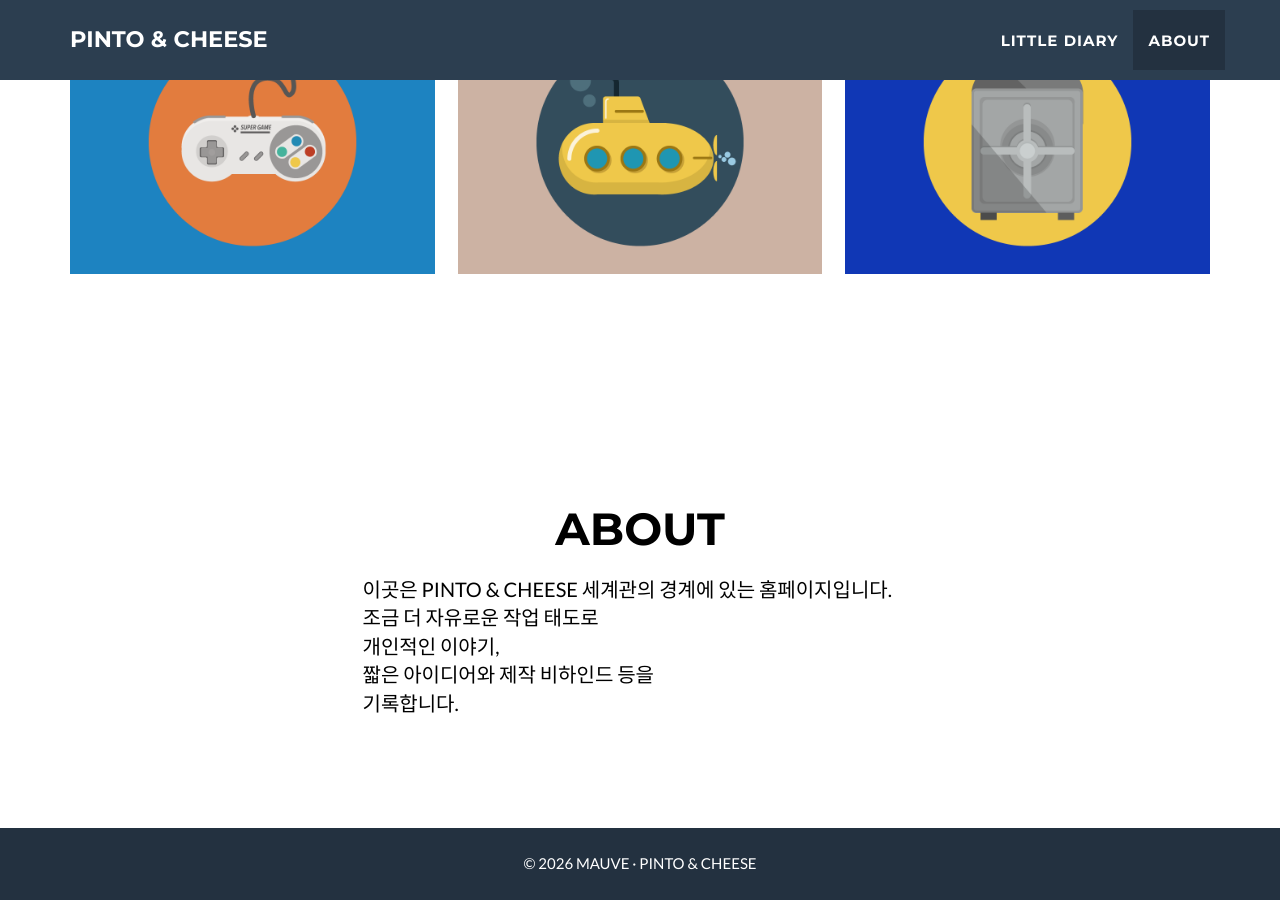
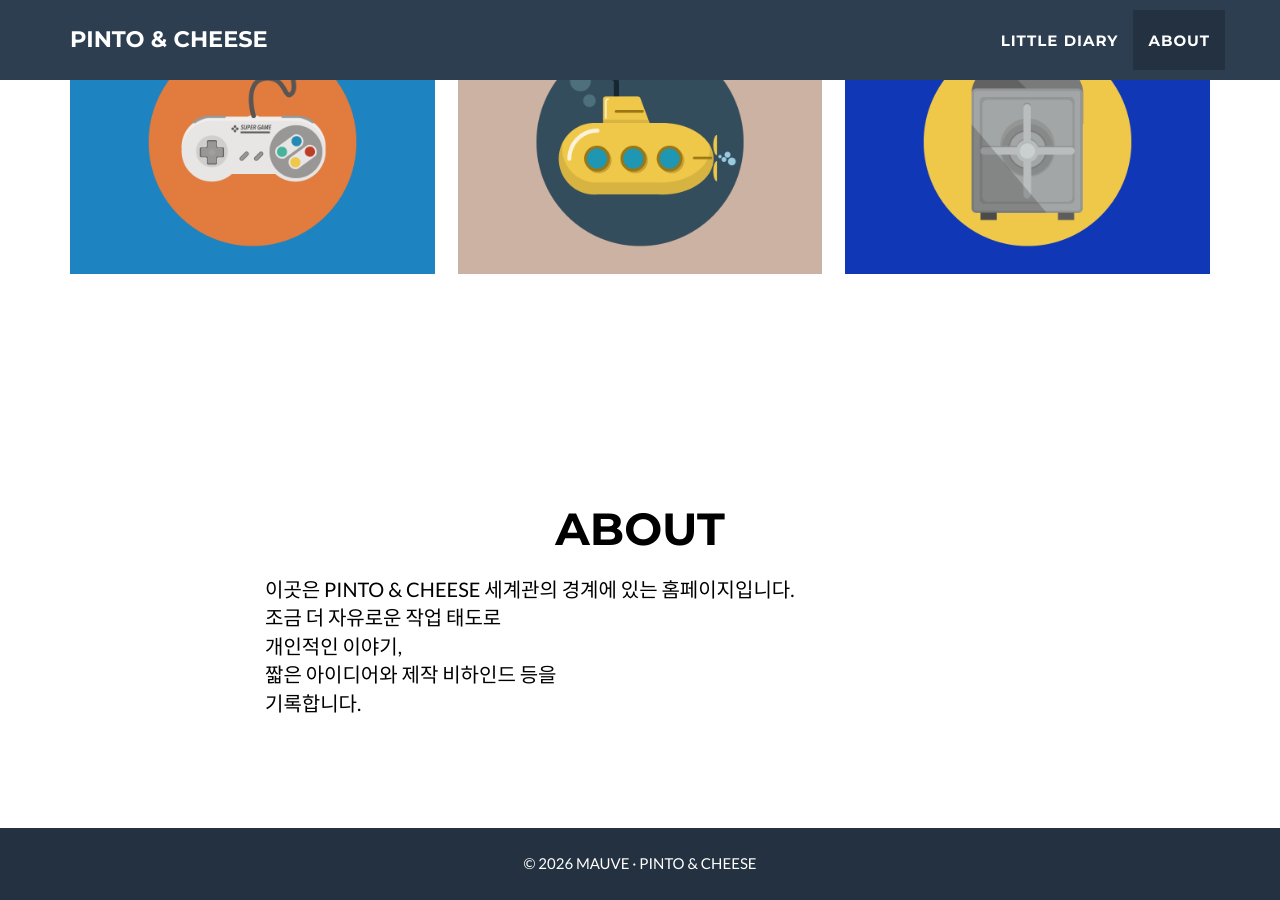
Before and after one commit to pintocheese/pintocheese.github.io, a Jekyll site: the page built from _posts/2014-07-18-project-1.markdown, in a window 1280 px wide and 900 px high, scrolled down 2527 px. Built offline with Jekyll 4.4.1, drawn with Linux system fonts in a browser that asks for light colours.

Commit message:
Update about.html

```diff
--- a/_includes/about.html
+++ b/_includes/about.html
@@ -8,7 +8,8 @@
     </div>
 
     <div class="row">
-      <div class="col-lg-6 col-lg-offset-3">
+      <div class="col-lg-8 col-lg-offset-2">
+     <!-- <div class="col-lg-6 col-lg-offset-3"> -->
         <p>
           이곳은 PINTO & CHEESE 세계관의 경계에 있는 홈페이지입니다.<br>
           조금 더 자유로운 작업 태도로<br>
```
